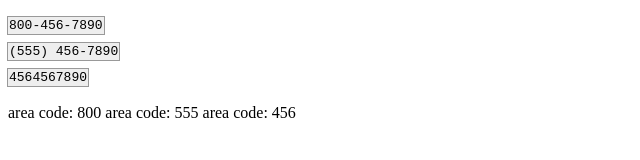
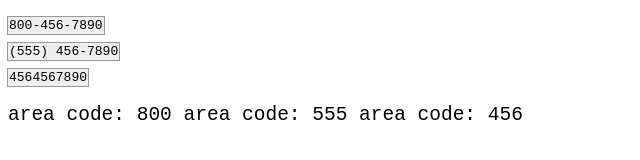
Before and after one commit to eggheadio-projects/regex-in-javascript, a plain HTML site: page index.html in a window 1280 px wide. Shown: the whole page, without its empty margins (0-640 px from the left). Drawn offline with Linux system fonts and the light colour scheme.

Commit message:
updated console.log behavior

```diff
--- a/index.html
+++ b/index.html
@@ -15,6 +15,24 @@
   </style>
 </head>
 <body>
+    <script>
+    // Allows Plunker to display logs in preview panel
+    // for better in-browser experience
+    var originalConsoleLog = console.log
+    console.log = function () {
+      originalConsoleLog.apply(console, arguments)
+      var args = Array.prototype.slice.call(arguments);
+      var stringifiedArgs = args.join(' ') + '\n';
+      var newDiv = document.createElement("div");
+      var newContent = document.createTextNode(stringifiedArgs);
+      newDiv.appendChild(newContent);
+      document.body.appendChild(newDiv)
+
+      document.querySelector('div').style['fontFamily'] = 'monospace';
+      document.querySelector('div').style['fontSize'] = '1.5em';
+    };
+  </script>
+
   <pre></pre>
   <script src="script.js"></script>
 </body>
--- a/script.js
+++ b/script.js
@@ -7,8 +7,7 @@ var str = `800-456-7890
 
 var regex = /\(?(\d{3})\)?[\s-]?\d{3}[\s-]?\d{4}/g;
 
-console.log(str.replace(regex, 'area code: $1')) || displayInPreview(str.replace(regex, 'area code: $1'));
-
+console.log(str.replace(regex, 'area code: $1'));
 
 /**
  * @param  String str
@@ -22,13 +21,3 @@ const output = (str, regex, target) => {
     );
 }
 output(str, regex, document.querySelector('pre'));
-
-
-
-// display in plunker preview
-function displayInPreview(string) {
-  var newDiv = document.createElement("div");
-  var newContent = document.createTextNode(string);
-  newDiv.appendChild(newContent);
-  document.body.appendChild(newDiv)
-}
```
